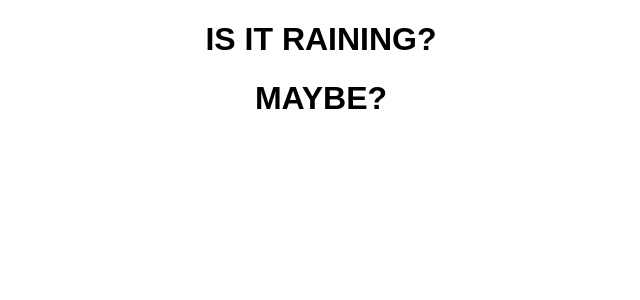
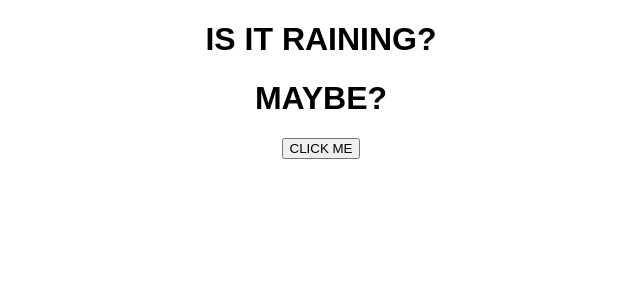
Before and after one commit to robmojosix/is-it-raining, a React (Create React App) app: page / in a window 1280 px wide. Shown: the top 300 px of the page, without its empty margins (319-959 px from the left). Built offline with nearby package versions, Linux system fonts and the light colour scheme.

Commit message:
post message

```diff
--- a/src/App.js
+++ b/src/App.js
@@ -4,10 +4,15 @@ import './App.css';
 
 class App extends Component {
   render() {
+    const postMessage = () => {
+      window.postMessage("Yo");
+    };
+
     return (
       <div className="App">
         <h1>IS IT RAINING?</h1>
         <h1>MAYBE?</h1>
+        <button onclick="postMessage()">CLICK ME</button>
       </div>
     );
   }
```
